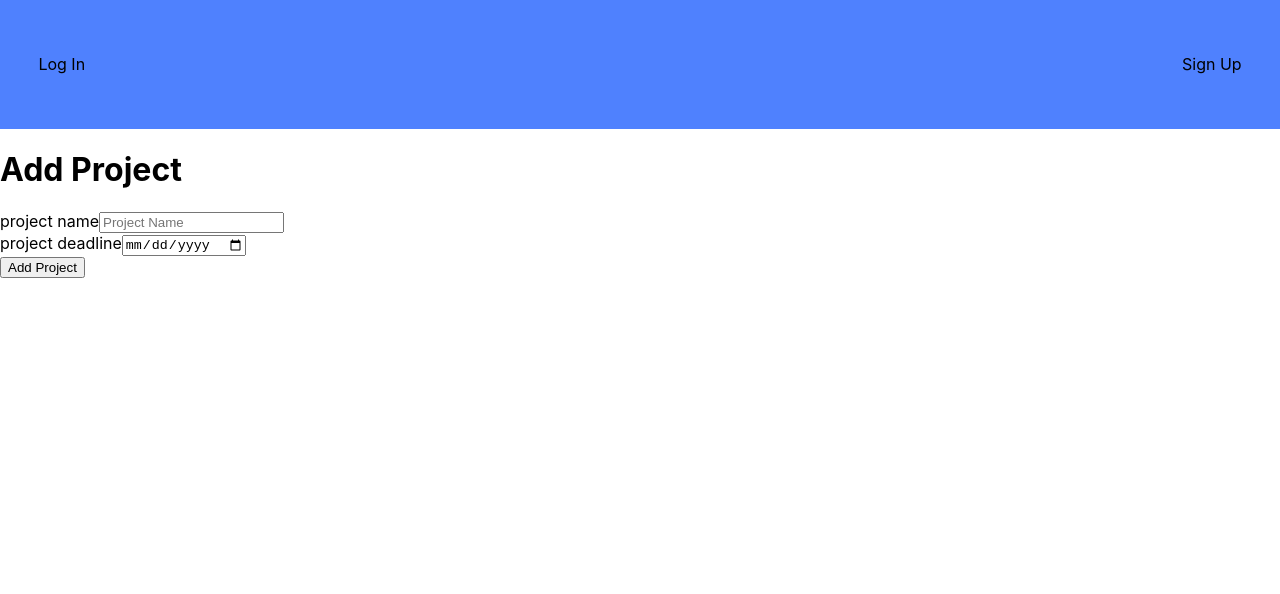
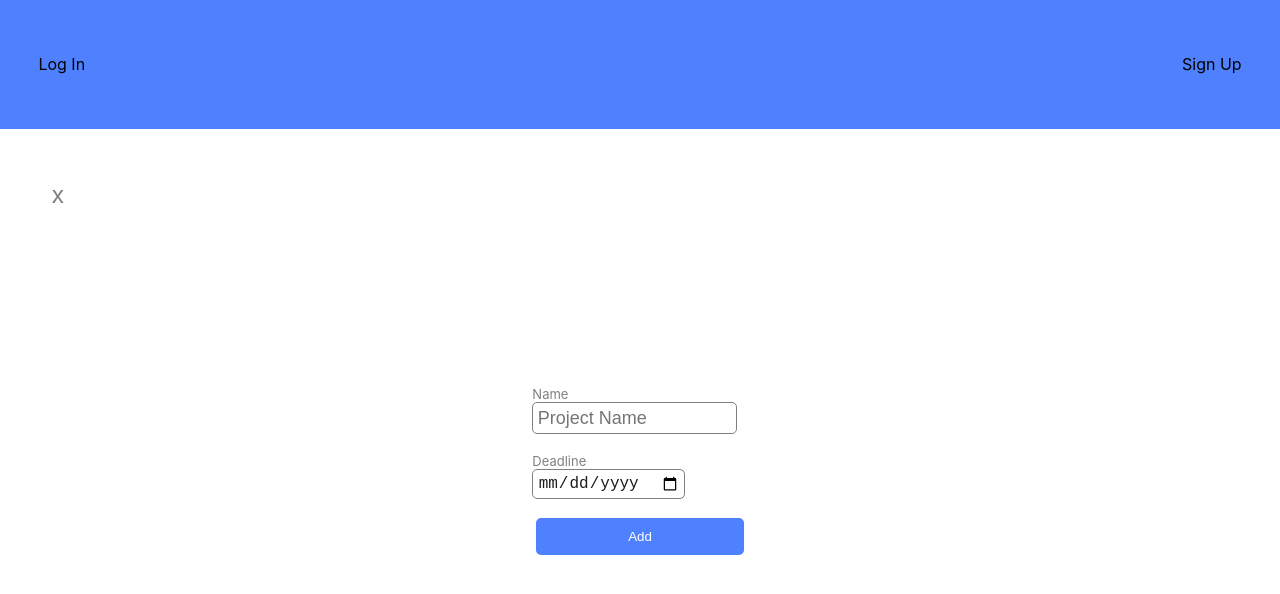
Before and after one commit to albertamcaleavey/project-manager-frontend, a React (Create React App) app: page /add-project in a window 1280 px wide. Shown: the top 594 px of the page. Built offline with nearby package versions, Linux system fonts and the light colour scheme; no server answers.

Commit message:
style add project form

```diff
--- a/src/components/ProjectCard/ProjectCard.css
+++ b/src/components/ProjectCard/ProjectCard.css
@@ -1,18 +1,20 @@
 .projectcard-container {
   background-color: rgb(255, 255, 255);
   border-radius: 8px;
-  border: 1px solid rgb(208, 208, 208);
+  /* border: 1px solid rgb(208, 208, 208); */
   padding: 3%;
   margin-bottom: 4%;
   display: grid;
   grid-template-rows: 1fr 2fr;
   align-items: center;
+  box-shadow: 3px 3px 7px 2px rgb(202, 202, 202)
 }
 
 .project-deadline {
   grid-row: 1;
-  padding: 2%;
+  padding: 1%;
   border-bottom: 1px solid rgb(208, 208, 208);
+  color: rgb(171, 171, 171);
 }
 
 .project-name {
--- a/src/index.css
+++ b/src/index.css
@@ -5,6 +5,7 @@ body {
     sans-serif;
   -webkit-font-smoothing: antialiased;
   -moz-osx-font-smoothing: grayscale;
+  min-height: 100vh
 }
 
 code {
--- /dev/null
+++ b/src/pages/AddProjectForm/AddProjectForm.css
@@ -0,0 +1,49 @@
+.add-project-form-main {
+  display: grid;
+  place-items: center;
+  min-height: 55vh
+}
+
+.add-project-form-main form {
+  display: grid;
+}
+
+.add-project-form-main form div {
+  display: flex;
+  flex-direction: column;
+  align-items: baseline;
+  justify-items: center;
+  margin: 4%;
+  color: grey;
+}
+
+.add-project-form-main label {
+  font-size: small;
+}
+
+.name-input {
+  width: 90%;
+}
+
+.add-project-form-main input {
+  padding: 2%;
+  border-radius: 5px;
+  border: 1px solid grey;
+  color: rgb(28, 28, 28);
+  font-size: large;
+}
+
+.add-btn {
+  place-self: center;
+  border-radius: 5px;
+  border: 0;
+  background-color: rgb(79,129,254);
+  color: white;
+  padding: 5% 43%;
+}
+
+.x-link {
+  color: grey;
+  place-self: start;
+  font-size: x-large;
+}
--- a/src/pages/AddProjectForm/AddProjectForm.jsx
+++ b/src/pages/AddProjectForm/AddProjectForm.jsx
@@ -1,4 +1,6 @@
 import { useState, useEffect} from 'react'
+import { Link } from 'react-router-dom'
+import './AddProjectForm.css'
 
 const AddProjectForm = (props) => {
   const [formData, setFormData] = useState({
@@ -19,17 +21,23 @@ const AddProjectForm = (props) => {
   }
 
   return (
-    <>
-    <h1>Add Project</h1>
+    <main className='add-project-form-main'>
+      <Link
+      className='x-link'
+      to={'/projects'}
+      >x</Link>
     <form
     autoComplete='off'
     onSubmit={handleSubmit}
     >
       <div>
-        <label htmlFor="name-input">
-          project name
+        <label
+        className='name-label'
+        htmlFor="name-input">
+          Name
         </label>
         <input
+        className='name-input'
         type="text"
         name='name'
         value={formData.name}
@@ -39,10 +47,13 @@ const AddProjectForm = (props) => {
         />
       </div>
       <div>
-        <label htmlFor="deadline-input">
-          project deadline
+        <label
+        className='deadline-label'
+        htmlFor="deadline-input">
+          Deadline
         </label>
         <input
+        className='deadline-input'
         type="date"
         name='deadline'
         value={formData.deadline}
@@ -52,14 +63,15 @@ const AddProjectForm = (props) => {
       </div>
       <div>
         <button
+        className='add-btn'
         type="submit"
         // disabled={!validForm}
         >
-          Add Project
+          Add
         </button>
       </div>
     </form>
-    </>
+    </main>
   );
 }
 
--- a/src/pages/ProjectList/ProjectList.css
+++ b/src/pages/ProjectList/ProjectList.css
@@ -5,6 +5,9 @@
   color: white;
   font-size: x-large;
   padding: 0 2%;
+  position: fixed;
+  bottom: 5%;
+  right: 5%;
 }
 
 main {
--- a/src/pages/ProjectList/ProjectList.jsx
+++ b/src/pages/ProjectList/ProjectList.jsx
@@ -4,6 +4,7 @@ import './ProjectList.css'
 
 const ProjectList = (props) => {
   return (
+    <>
     <main>
     <h1>Projects</h1>
     <div className="project-list-container">
@@ -14,10 +15,13 @@ const ProjectList = (props) => {
         />
       ))}
     </div>
-    <Link to={'/add-project'}>
-    <button className="add-project-btn">+</button>
-    </Link>
     </main>
+    {/* <footer> */}
+      <Link to={'/add-project'}>
+        <button className="add-project-btn">+</button>
+     </Link>
+    {/* </footer> */}
+    </>
   );
 }
 
```
